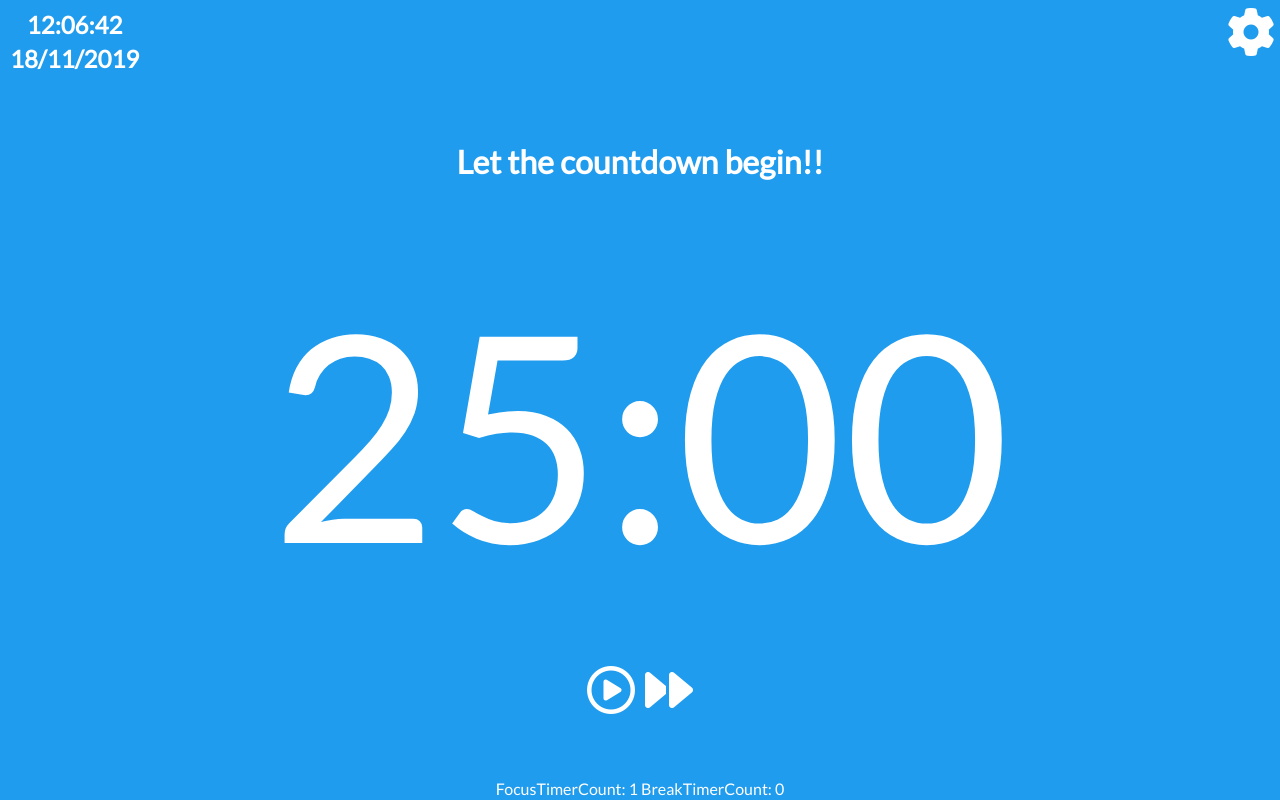
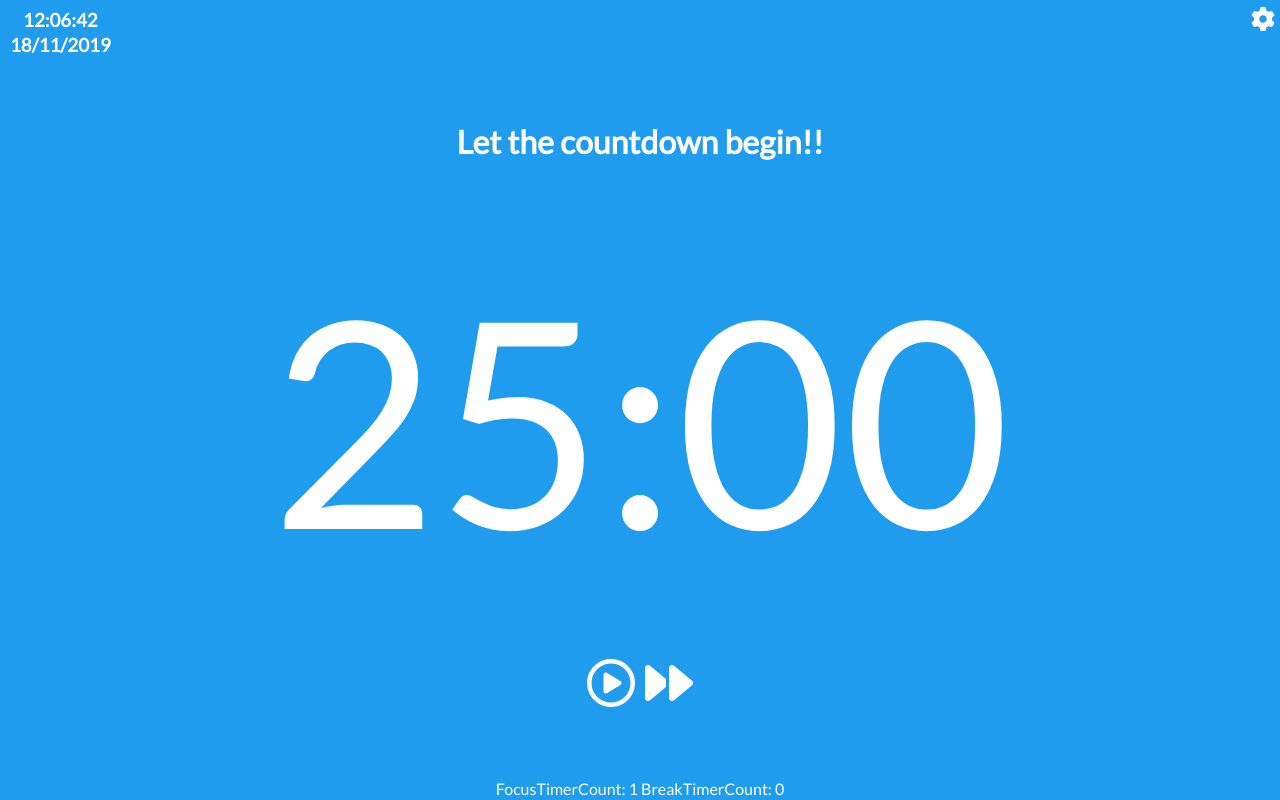
Before and after one commit to fire4dev/roga-timer, a Vue app: page / in a window 1280 px wide. Built offline with nearby package versions, Linux system fonts and the light colour scheme.

Commit message:
some changes
- i was removed  the button pause from starts, it can be only settings screen
- fix lint errors

Signed-off-by: Lucas Matheus <mac@MacBook-Pro.local>

```diff
--- a/src/views/Timer.vue
+++ b/src/views/Timer.vue
@@ -1,14 +1,15 @@
 <template>
   <div class="timer" :style="styleTimerBackground">
     <div id = "intro" style = "text-align:center; position:absolute; top:-10px; left:10px;">
-      <h2>{{ time_now }}</h2>
-      <h2 style="position:relative; bottom:15px;">{{ date_now }}</h2>
+      <h3>{{ time_now }}</h3>
+      <h3 style="position:relative; bottom:15px;">{{ date_now }}</h3>
     </div>
     <div align='end'>
       <button
         id="forward"
         class="button"
-        @click="settingTimer">
+        @click="settingTimer"
+        style="font-size:24px;">
         <i class="fas fa-cog"></i>
       </button>
     </div>
@@ -28,14 +29,14 @@
         @click="startTimer">
           <i class="far fa-play-circle"></i>
       </button>
-
-      <button
+      <!-- this feature can be activated by user on settings screen -->
+      <!-- <button
         id="stop"
         class="button"
         v-if="timer"
         @click="stopTimer">
           <i class="far fa-pause-circle"></i>
-      </button>
+      </button> -->
 
       <button
         id="reset"
@@ -108,7 +109,7 @@ export default {
       this.time_now = time
     },
     stopTimer () {
-      clearInterval(this.timer)
+      // clearInterval(this.timer) // this feature can be activated by user on settings screen
       this.timer = null
       this.resetButton = true
     },
@@ -172,11 +173,11 @@ export default {
           newFocusTime = document.getElementById('swal-input1').value
           newShortBreak = document.getElementById('swal-input2').value
           newLongBreak = document.getElementById('swal-input3').value
-          console.log(newFocusTime)
-          console.log(newShortBreak)
-          console.log(newLongBreak)
+          // console.log(newFocusTime)
+          // console.log(newShortBreak)
+          // console.log(newLongBreak)
           if (formValues) {
-            console.log(formValues)
+            return formValues
           }
         }
       })
```
